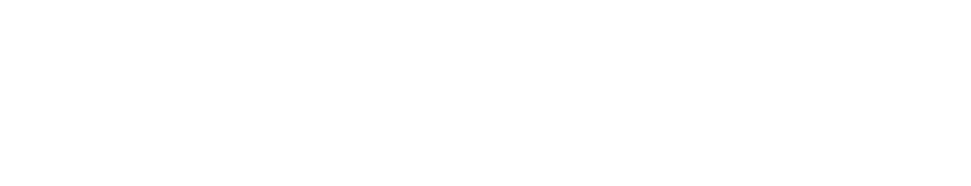
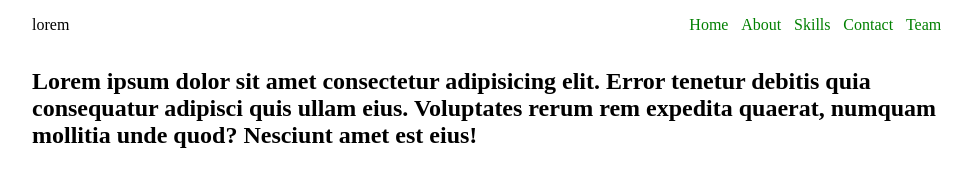
Before and after one commit to LuchiAdaobi/Zipcode-App, a website: page index.html in a window 1280 px wide. Shown: the whole page, without its empty margins (147-1118 px from the left). Drawn offline with Linux system fonts and the light colour scheme.

Commit message:
create html and css files

```diff
--- a/index.html
+++ b/index.html
@@ -1,14 +1,47 @@
 <!DOCTYPE html>
 <html lang="en">
-<head>
-    <meta charset="UTF-8">
-    <meta http-equiv="X-UA-Compatible" content="IE=edge">
-    <meta name="viewport" content="width=device-width, initial-scale=1.0">
-    <link rel="stylesheet" href="style.css">
+  <head>
+    <meta charset="UTF-8" />
+    <meta http-equiv="X-UA-Compatible" content="IE=edge" />
+    <meta name="viewport" content="width=device-width, initial-scale=1.0" />
+    <link rel="stylesheet" href="style.css" />
     <script src="main.js" defer></script>
     <title>Zipcode App</title>
-</head>
-<body>
+  </head>
+  <body>
+    <!-- NAVBAR -->
+    <header class="header">
+      <div class="header-icon">lorem</div>
+      <div class="header-navbar">
+        <nav>
+          <li><a href="#">Home</a></li>
 
-</body>
+          <li><a href="#">About</a></li>
+
+          <li><a href="#">Skills</a></li>
+
+          <li><a href="#">Contact</a></li>
+
+          <li><a href="#">Team</a></li>
+        </nav>
+      </div>
+    </header>
+
+    <!-- HERO -->
+
+    <section class="hero">
+      <div class="hero-content">
+        <img src="" alt="" />
+
+        <div class="hero-text">
+          <h1>
+            Lorem ipsum dolor sit amet consectetur adipisicing elit. Error
+            tenetur debitis quia consequatur adipisci quis ullam eius.
+            Voluptates rerum rem expedita quaerat, numquam mollitia unde quod?
+            Nesciunt amet est eius!
+          </h1>
+        </div>
+      </div>
+    </section>
+  </body>
 </html>
--- a/main.js
+++ b/main.js
@@ -0,0 +1 @@
+// DOM
--- a/style.css
+++ b/style.css
@@ -0,0 +1,39 @@
+*{
+    box-sizing: border-box;
+    margin: 0;
+    padding: 0;
+}
+body{
+    max-width: 1050px;
+    padding: 0 4rem;
+    margin: 0 auto;
+}
+img{
+    width: 100%;
+}
+
+a{
+    text-decoration: none;
+    display: flex;
+}
+li{
+    list-style: none;
+}
+.header {
+    display: flex;
+    justify-content: space-between;
+    padding: 1rem 0;
+}
+
+.header-navbar nav {
+    display: flex;
+    justify-content: space-between;
+}
+.header-navbar ul li{
+    /* display: flex; */
+}
+.header-navbar nav a{
+    /* display: flex; */
+    color: green;
+    margin-right: .8rem;
+}
```
